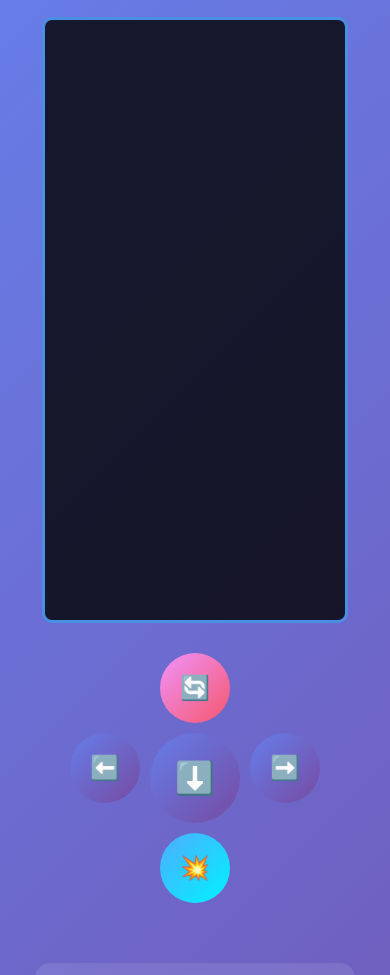
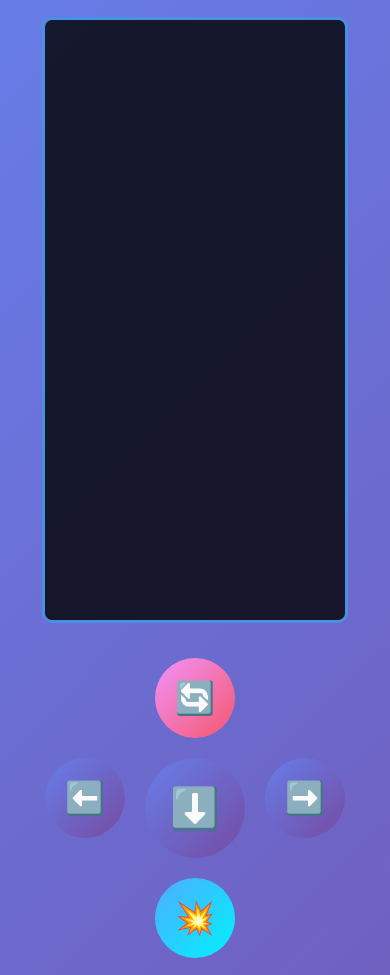
Before and after one commit to wonderful-david/family, a website: page tetris.html in a window 390 px wide. Shown: the part 88-1063 px from the top of the page. Drawn offline with Linux system fonts and the light colour scheme.

Commit message:
Fix mobile touch controls with inline onclick and larger buttons

```diff
--- a/tetris.html
+++ b/tetris.html
@@ -180,13 +180,13 @@
             background: linear-gradient(135deg, #667eea 0%, #764ba2 100%);
             color: white;
             border: none;
-            padding: 15px;
+            padding: 20px;
             border-radius: 50%;
-            font-size: 1.5em;
+            font-size: 2em;
             cursor: pointer;
             transition: all 0.3s ease;
-            width: 70px;
-            height: 70px;
+            width: 80px;
+            height: 80px;
             display: flex;
             align-items: center;
             justify-content: center;
@@ -196,6 +196,7 @@
             -webkit-tap-highlight-color: transparent;
             touch-action: manipulation;
             min-height: 44px; /* iOS 권장 최소 터치 크기 */
+            margin: 5px;
         }
 
         .control-btn-mobile:active {
@@ -204,9 +205,9 @@
         }
 
         .control-btn-mobile.large {
-            width: 90px;
-            height: 90px;
-            font-size: 2em;
+            width: 100px;
+            height: 100px;
+            font-size: 2.5em;
         }
 
         .control-btn-mobile.rotate {
@@ -257,15 +258,15 @@
                 <!-- 모바일 컨트롤 버튼 -->
                 <div class="mobile-controls">
                     <div class="control-row">
-                        <button class="control-btn-mobile rotate" id="rotateBtn">🔄</button>
+                        <button class="control-btn-mobile rotate" id="rotateBtn" onclick="if(tetrisGame && tetrisGame.gameRunning && !tetrisGame.gamePaused) tetrisGame.rotatePiece()">🔄</button>
                     </div>
                     <div class="control-row">
-                        <button class="control-btn-mobile" id="leftBtn">⬅️</button>
-                        <button class="control-btn-mobile large" id="downBtn">⬇️</button>
-                        <button class="control-btn-mobile" id="rightBtn">➡️</button>
+                        <button class="control-btn-mobile" id="leftBtn" onclick="if(tetrisGame && tetrisGame.gameRunning && !tetrisGame.gamePaused) tetrisGame.movePiece(-1, 0)">⬅️</button>
+                        <button class="control-btn-mobile large" id="downBtn" onclick="if(tetrisGame && tetrisGame.gameRunning && !tetrisGame.gamePaused) tetrisGame.movePiece(0, 1)">⬇️</button>
+                        <button class="control-btn-mobile" id="rightBtn" onclick="if(tetrisGame && tetrisGame.gameRunning && !tetrisGame.gamePaused) tetrisGame.movePiece(1, 0)">➡️</button>
                     </div>
                     <div class="control-row">
-                        <button class="control-btn-mobile drop" id="dropBtn">💥</button>
+                        <button class="control-btn-mobile drop" id="dropBtn" onclick="if(tetrisGame && tetrisGame.gameRunning && !tetrisGame.gamePaused) tetrisGame.hardDrop()">💥</button>
                     </div>
                 </div>
             </div>
--- a/tetris.js
+++ b/tetris.js
@@ -126,7 +126,7 @@ class Tetris {
             document.getElementById('pauseBtn').addEventListener('click', () => this.togglePause());
             document.getElementById('restartBtn').addEventListener('click', () => this.restart());
 
-            // 모바일 컨트롤 버튼 이벤트 - 터치와 클릭 모두 지원
+            // 모바일 컨트롤 버튼 이벤트 - 모든 이벤트 타입 지원
             const leftBtn = document.getElementById('leftBtn');
             const rightBtn = document.getElementById('rightBtn');
             const downBtn = document.getElementById('downBtn');
@@ -134,69 +134,54 @@ class Tetris {
             const dropBtn = document.getElementById('dropBtn');
 
             // 왼쪽 버튼
-            leftBtn.addEventListener('click', () => {
+            const leftAction = () => {
                 if (this.gameRunning && !this.gamePaused) {
                     this.movePiece(-1, 0);
                 }
-            });
-            leftBtn.addEventListener('touchstart', (e) => {
-                e.preventDefault();
-                if (this.gameRunning && !this.gamePaused) {
-                    this.movePiece(-1, 0);
-                }
-            });
+            };
+            leftBtn.onclick = leftAction;
+            leftBtn.ontouchstart = (e) => { e.preventDefault(); leftAction(); };
+            leftBtn.ontouchend = (e) => { e.preventDefault(); };
 
             // 오른쪽 버튼
-            rightBtn.addEventListener('click', () => {
+            const rightAction = () => {
                 if (this.gameRunning && !this.gamePaused) {
                     this.movePiece(1, 0);
                 }
-            });
-            rightBtn.addEventListener('touchstart', (e) => {
-                e.preventDefault();
-                if (this.gameRunning && !this.gamePaused) {
-                    this.movePiece(1, 0);
-                }
-            });
+            };
+            rightBtn.onclick = rightAction;
+            rightBtn.ontouchstart = (e) => { e.preventDefault(); rightAction(); };
+            rightBtn.ontouchend = (e) => { e.preventDefault(); };
 
             // 아래 버튼
-            downBtn.addEventListener('click', () => {
+            const downAction = () => {
                 if (this.gameRunning && !this.gamePaused) {
                     this.movePiece(0, 1);
                 }
-            });
-            downBtn.addEventListener('touchstart', (e) => {
-                e.preventDefault();
-                if (this.gameRunning && !this.gamePaused) {
-                    this.movePiece(0, 1);
-                }
-            });
+            };
+            downBtn.onclick = downAction;
+            downBtn.ontouchstart = (e) => { e.preventDefault(); downAction(); };
+            downBtn.ontouchend = (e) => { e.preventDefault(); };
 
             // 회전 버튼
-            rotateBtn.addEventListener('click', () => {
+            const rotateAction = () => {
                 if (this.gameRunning && !this.gamePaused) {
                     this.rotatePiece();
                 }
-            });
-            rotateBtn.addEventListener('touchstart', (e) => {
-                e.preventDefault();
-                if (this.gameRunning && !this.gamePaused) {
-                    this.rotatePiece();
-                }
-            });
+            };
+            rotateBtn.onclick = rotateAction;
+            rotateBtn.ontouchstart = (e) => { e.preventDefault(); rotateAction(); };
+            rotateBtn.ontouchend = (e) => { e.preventDefault(); };
 
             // 드롭 버튼
-            dropBtn.addEventListener('click', () => {
+            const dropAction = () => {
                 if (this.gameRunning && !this.gamePaused) {
                     this.hardDrop();
                 }
-            });
-            dropBtn.addEventListener('touchstart', (e) => {
-                e.preventDefault();
-                if (this.gameRunning && !this.gamePaused) {
-                    this.hardDrop();
-                }
-            });
+            };
+            dropBtn.onclick = dropAction;
+            dropBtn.ontouchstart = (e) => { e.preventDefault(); dropAction(); };
+            dropBtn.ontouchend = (e) => { e.preventDefault(); };
 
             // 모바일 버튼 시각적 피드백
             const mobileButtons = document.querySelectorAll('.control-btn-mobile');
```
